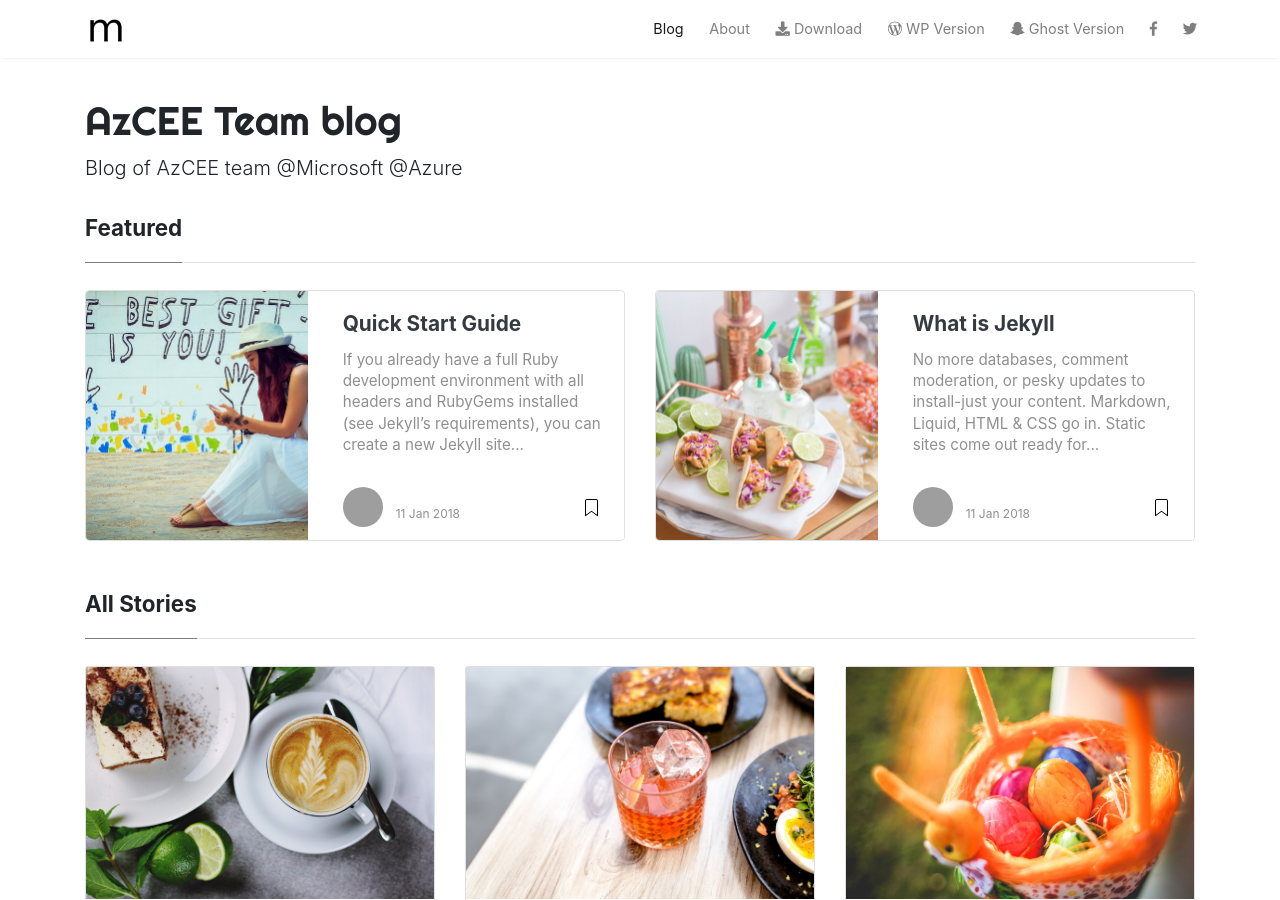
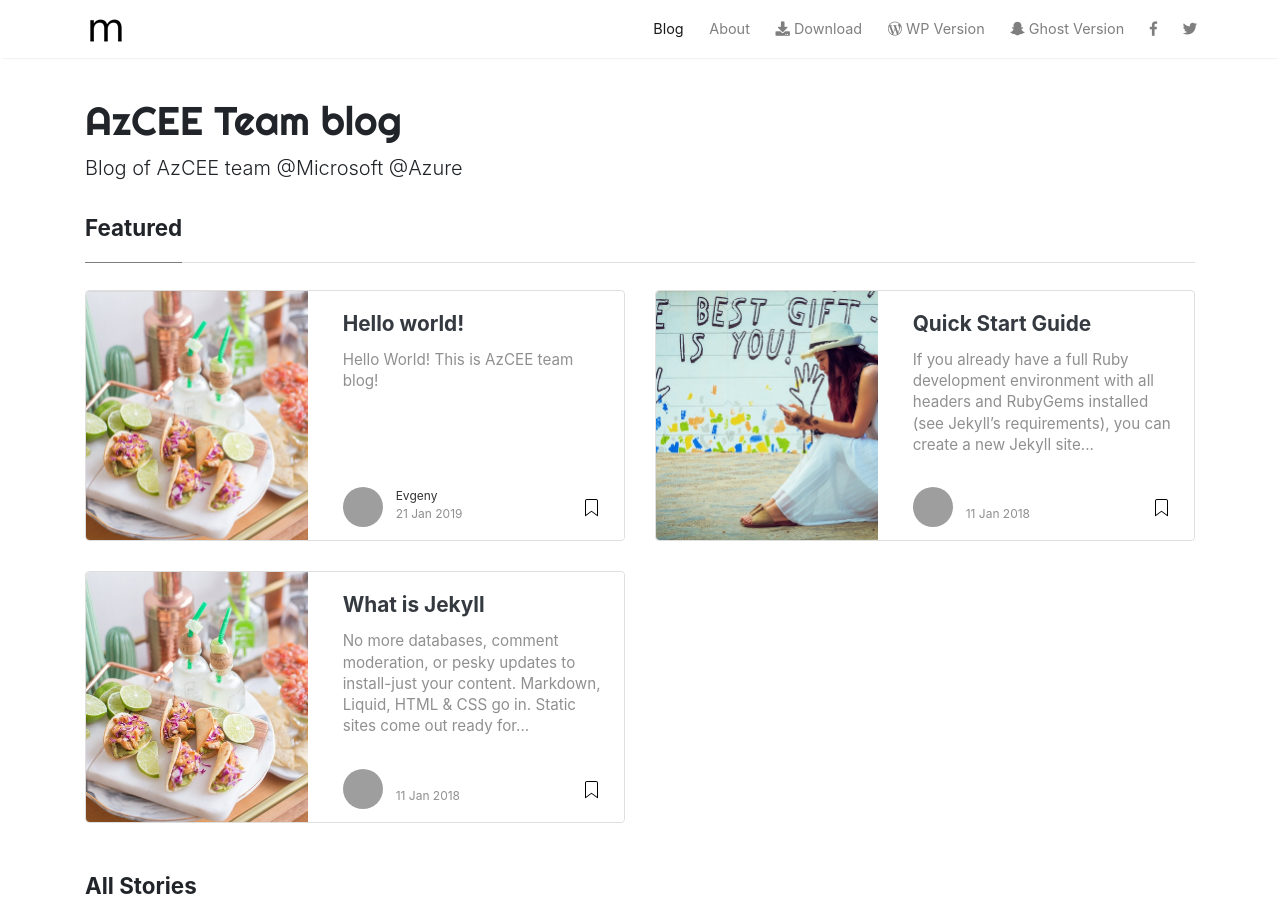
Before and after one commit to AzCEE/azcee.github.io, a Jekyll site: the page built from index.html, in a window 1280 px wide and 900 px high. Built offline with Jekyll 4.4.1, drawn with Linux system fonts in a browser that asks for light colours; nearby versions of some CDN libraries; the list of posts is cut into pages by our own code; comment, search, counter and statistics services are not loaded; some of the changed text lies outside the part shown; grey boxes are pictures that could not be loaded.

```diff
--- a/_config.yml
+++ b/_config.yml
@@ -1,7 +1,7 @@
 # Site
 name: "AzCEE Team blog"
 description: "Blog of AzCEE team @Microsoft @Azure"
-meta_description: "Jekyll template, Medium styled, free for bloggers."
+meta_description: "Independently driven blog by members of Azure TSP"
 logo: 'assets/images/logo.png'
 favicon: 'assets/images/logo.png'
 baseurl:
--- /dev/null
+++ b/_posts/2019-01-21-hello-world.md
@@ -0,0 +1,13 @@
+---
+layout: post
+title:  "Hello world!"
+author: evgeny
+categories: [ azcee, hello-world ]
+image: assets/images/11.jpg
+featured: true
+hidden: true
+---
+
+Hello World! This is AzCEE team blog!
+
+We use Markdown
```
Also changed, not shown: _posts/2012-01-05-hello-world.markdown (deleted, +0 -10 lines).
